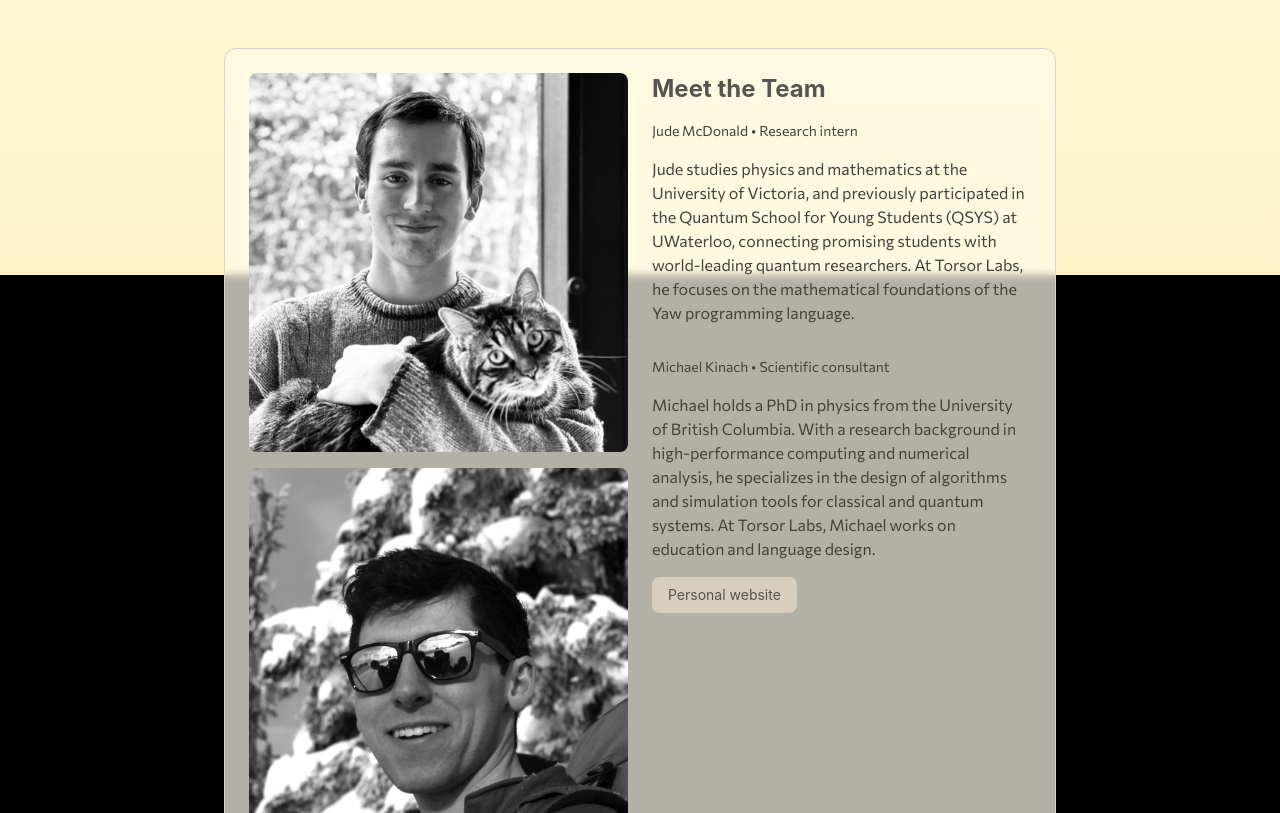
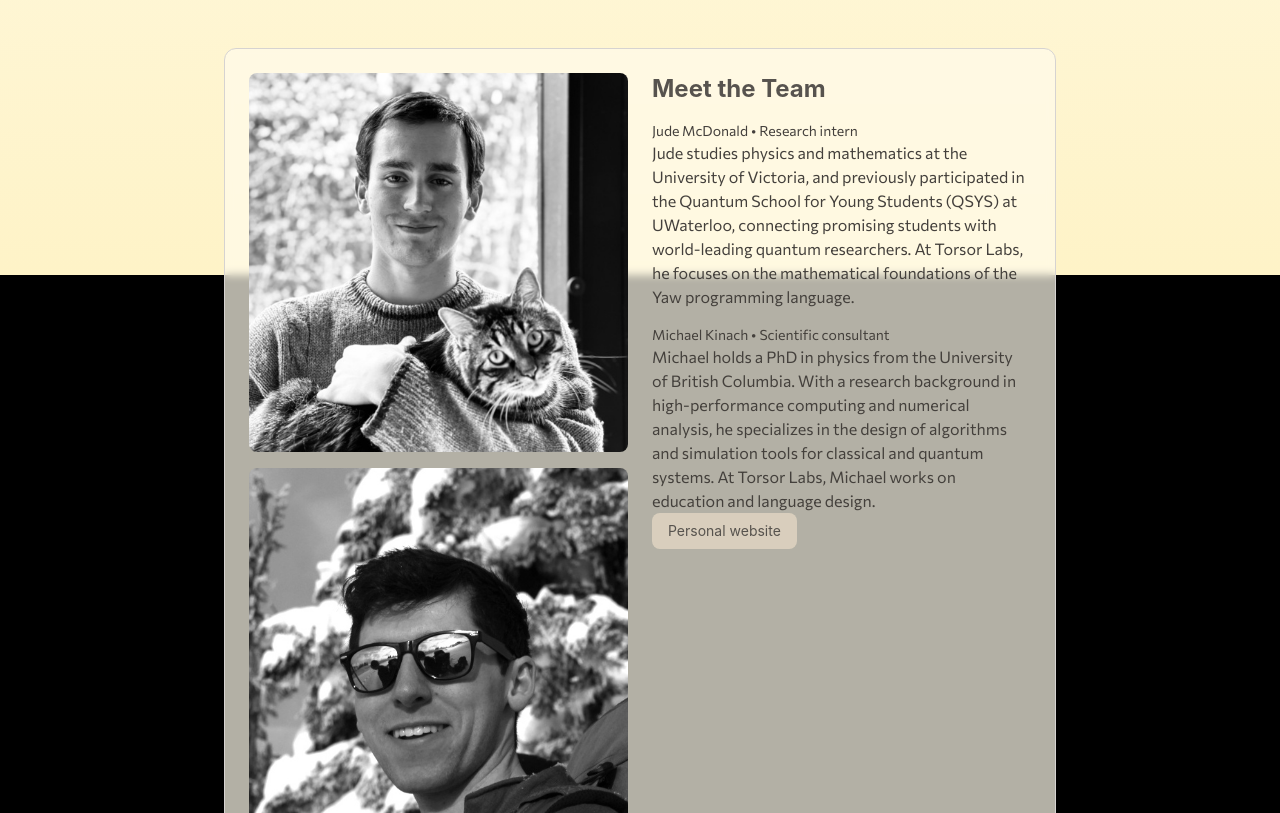
Before and after one commit to torsor-io/torsor-io, a React (Create React App) app: page /#/team in a window 1280 px wide. Shown: the part 525-1338 px from the top of the page. Built offline with nearby package versions, Linux system fonts and the light colour scheme; the HTML template or start-up script is replaced by a standard one.

Commit message:
Update index.js

```diff
--- a/src/components/TeamPage/index.js
+++ b/src/components/TeamPage/index.js
@@ -118,6 +118,9 @@ const TeamPage = ({ isDark, setIsDark, waveState, setWaveState }) => {
   <h2 className={`text-2xl font-bold ${textColor}`}>
     Meet the Team
   </h2>
+
+  {/* Jude's section */}
+  <div>
     <p className={`${subtleText} text-sm`}>
       Jude McDonald • Research intern
     </p>
@@ -125,8 +128,12 @@ const TeamPage = ({ isDark, setIsDark, waveState, setWaveState }) => {
       Jude studies physics and mathematics at the University of Victoria, and previously participated in the Quantum School for Young Students (QSYS) at UWaterloo, connecting promising students with world-leading quantum researchers. At Torsor Labs, he focuses on the mathematical foundations of the Yaw programming language.
     </p>
     <div className="flex space-x-4">
+      {/* Jude's buttons if any */}
+    </div>
+  </div>
 
-                  </div>
+  {/* Mike's section - add margin-top to align with his photo */}
+  <div className="mt-8"> {/* Adjust this value as needed */}
     <p className={`${subtleText} text-sm`}>
       Michael Kinach • Scientific consultant
     </p>
@@ -134,13 +141,12 @@ const TeamPage = ({ isDark, setIsDark, waveState, setWaveState }) => {
       Michael holds a PhD in physics from the University of British Columbia. With a research background in high-performance computing and numerical analysis, he specializes in the design of algorithms and simulation tools for classical and quantum systems. At Torsor Labs, Michael works on education and language design.
     </p>
     <div className="flex space-x-4">
-
       <a href="https://kinach.ca/"
         className={`${buttonBg} ${textColor} px-4 py-2 rounded-lg transition-colors text-sm`}
       >
         Personal website
       </a>
-
+    </div>
   </div>
 </div>
               </div>
```
Lines whose indentation alone changed are shown as unchanged.
